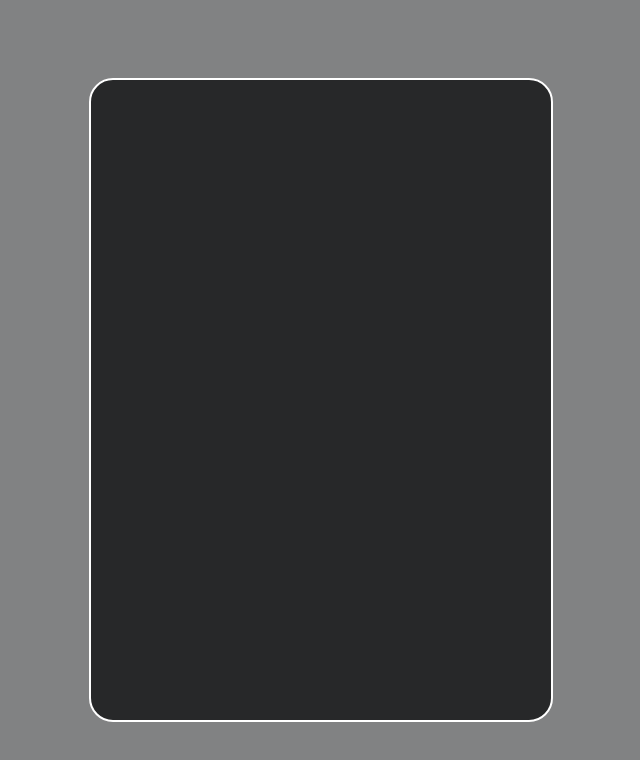
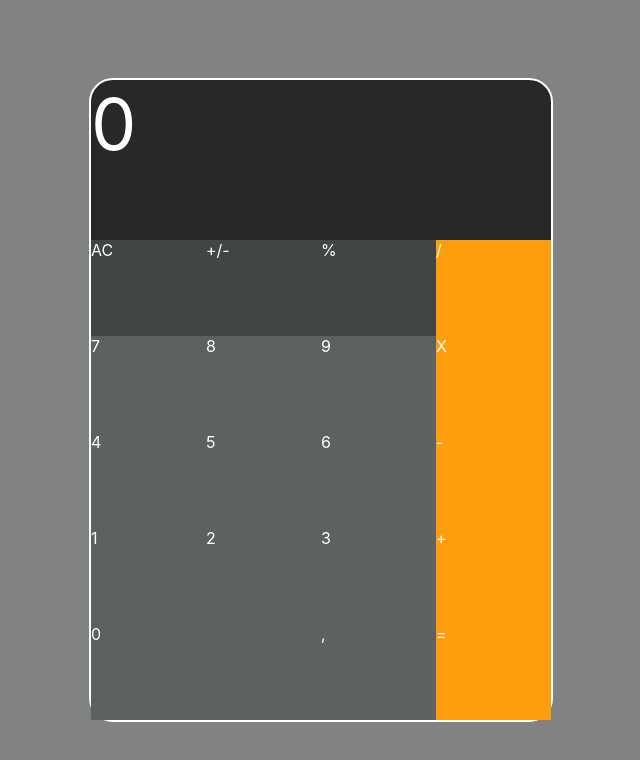
Before and after one commit to podsiadlyadam/simple_calculator, a React (Create React App) app: page / in a window 1280 px wide. Shown: the top 760 px of the page, without its empty margins (319-959 px from the left). Built offline with nearby package versions, Linux system fonts and the light colour scheme.

Commit message:
Add calculator buttons component

```diff
--- a/src/components/calculator/Calculator.js
+++ b/src/components/calculator/Calculator.js
@@ -1,3 +1,6 @@
+import { Display } from "./components/Display";
+import { Button } from "./components/Button";
+
 export const Calculator = () => {
   return (
     <div
@@ -9,7 +12,65 @@ export const Calculator = () => {
         borderWidth: "2px",
         borderColor: "#ffffff",
         borderStyle: "solid",
+        display: "flex",
+        flexDirection: "column",
       }}
-    ></div>
+    >
+      <Display />
+      <div
+        style={{
+          display: "flex",
+          flex: 1,
+        }}
+      >
+        <Button color={"#414546"} title={"AC"} />
+        <Button color={"#414546"} title={"+/-"} />
+        <Button color={"#414546"} title={"%"} />
+        <Button color={"#FF9E0C"} title={"/"} />
+      </div>
+      <div
+        style={{
+          display: "flex",
+          flex: 1,
+        }}
+      >
+        <Button title={"7"} />
+        <Button title={"8"} />
+        <Button title={"9"} />
+        <Button color={"#FF9E0C"} title={"X"} />
+      </div>
+      <div
+        style={{
+          display: "flex",
+          flex: 1,
+        }}
+      >
+        <Button title={"4"} />
+        <Button title={"5"} />
+        <Button title={"6"} />
+        <Button color={"#FF9E0C"} title={"-"} />
+      </div>
+      <div
+        style={{
+          display: "flex",
+          flex: 1,
+        }}
+      >
+        <Button title={"1"} />
+        <Button title={"2"} />
+        <Button title={"3"} />
+        <Button color={"#FF9E0C"} title={"+"} />
+      </div>
+      <div
+        style={{
+          display: "flex",
+          flex: 1,
+        }}
+      >
+        <Button title={"0"} flexNumber={2} />
+        <Button title={","} />
+        <Button color={"#FF9E0C"} title={"="} />
+      </div>
+    </div>
   );
 };
--- /dev/null
+++ b/src/components/calculator/components/Button.jsx
@@ -0,0 +1,14 @@
+export const Button = ({ color = "#5C6162", title, flexNumber = 1 }) => {
+  return (
+    <div
+      style={{
+        color: "white",
+        backgroundColor: color,
+        display: "flex",
+        flex: flexNumber,
+      }}
+    >
+      {title}
+    </div>
+  );
+};
--- /dev/null
+++ b/src/components/calculator/components/Display.js
@@ -0,0 +1,14 @@
+export const Display = () => {
+  return (
+    <div
+      style={{
+        height: "160px",
+        width: "100%",
+        color: "white",
+        fontSize: "72px",
+      }}
+    >
+      0
+    </div>
+  );
+};
```
